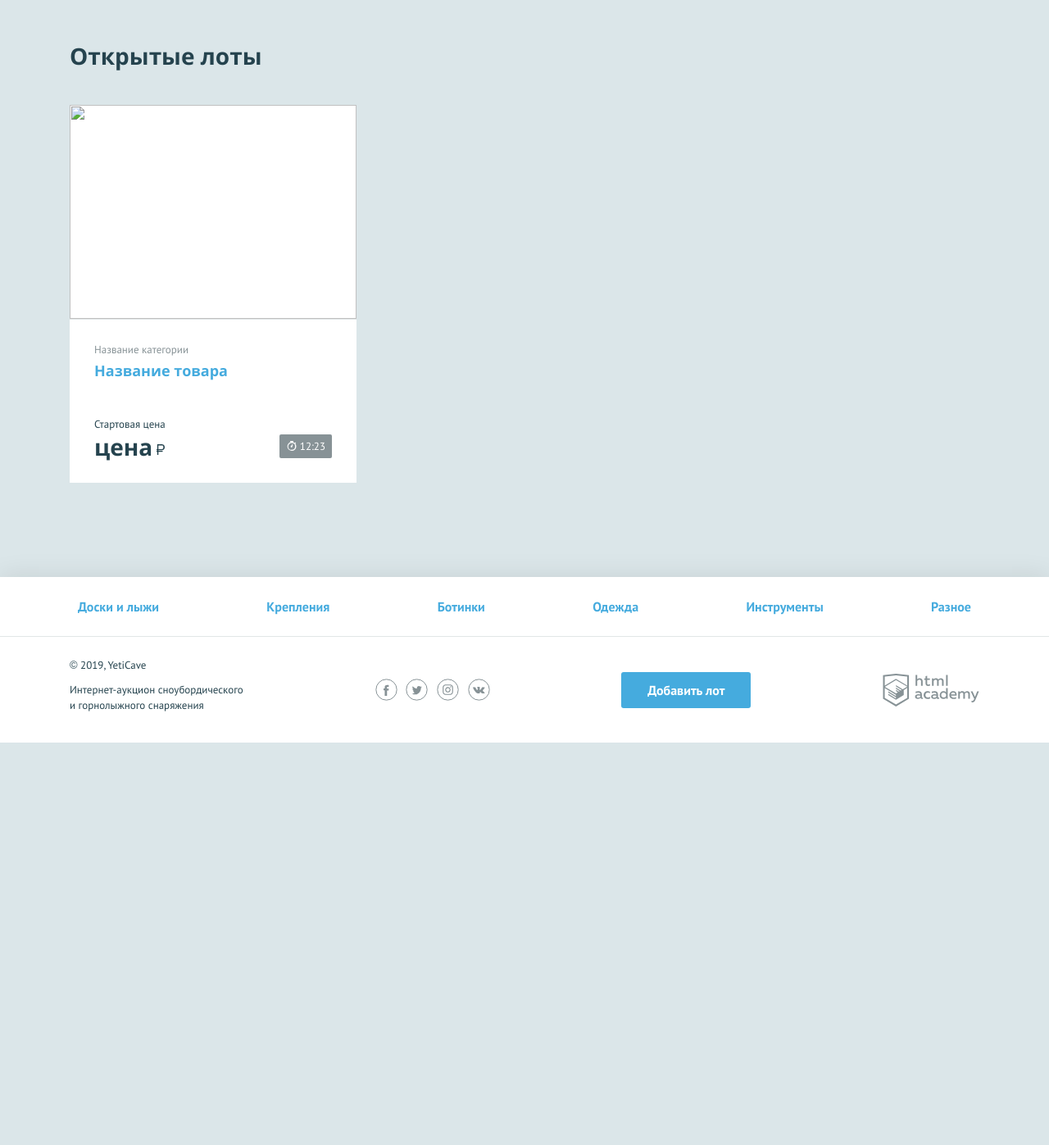
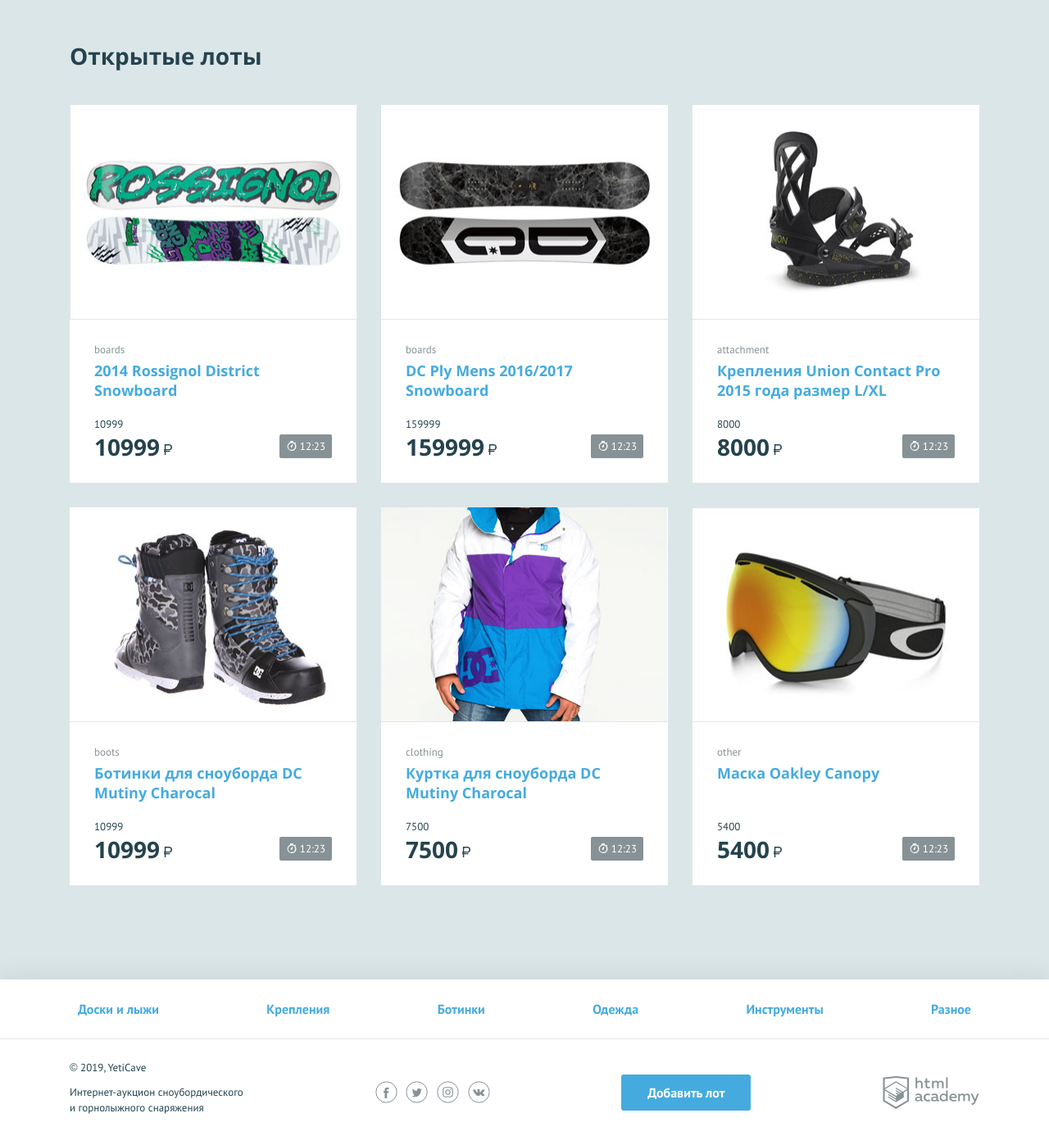
Before and after one commit to NadiaTim/yeticave, a PHP site: page / in a window 1280 px wide. Shown: the part 508-1905 px from the top of the page at 82% size. Before the commit the page ends 1414 px from the top, so only its background shows below. Run offline with PHP 8.4, Linux system fonts and the light colour scheme.

Commit message:
заполнение лотов списка lots__list из массива

```diff
--- a/init/index.php
+++ b/init/index.php
@@ -114,17 +114,20 @@ $lots = [
         </div>
         <ul class="lots__list">
             <!--заполните этот список из массива с товарами-->
+            <?php foreach ($lots as $key => $value): ?>
             <li class="lots__item lot">
                 <div class="lot__image">
-                    <img src="" width="350" height="260" alt="">
+                    <img src="<?=$value['url'];?>" width="350" height="260" alt="<?=$value['lot'];?>">
                 </div>
                 <div class="lot__info">
-                    <span class="lot__category">Название категории</span>
-                    <h3 class="lot__title"><a class="text-link" href="pages/lot.html">Название товара</a></h3>
+                    <span class="lot__category"><?=$value['category'];?> </span>
+                    <h3 class="lot__title">
+                        <a class="text-link" href="pages/lot.html"><?=$value['lot'];?></a>
+                    </h3>
                     <div class="lot__state">
                         <div class="lot__rate">
-                            <span class="lot__amount">Стартовая цена</span>
-                            <span class="lot__cost">цена<b class="rub">р</b></span>
+                            <span class="lot__amount"><?=$value['price']; //стартовая цена?> </span>
+                            <span class="lot__cost"><?=$value['price']; //текцщая цена?><b class="rub">р</b></span>
                         </div>
                         <div class="lot__timer timer">
                             12:23
@@ -132,6 +135,7 @@ $lots = [
                     </div>
                 </div>
             </li>
+        <?php endforeach; ?>
         </ul>
     </section>
 </main>
```
